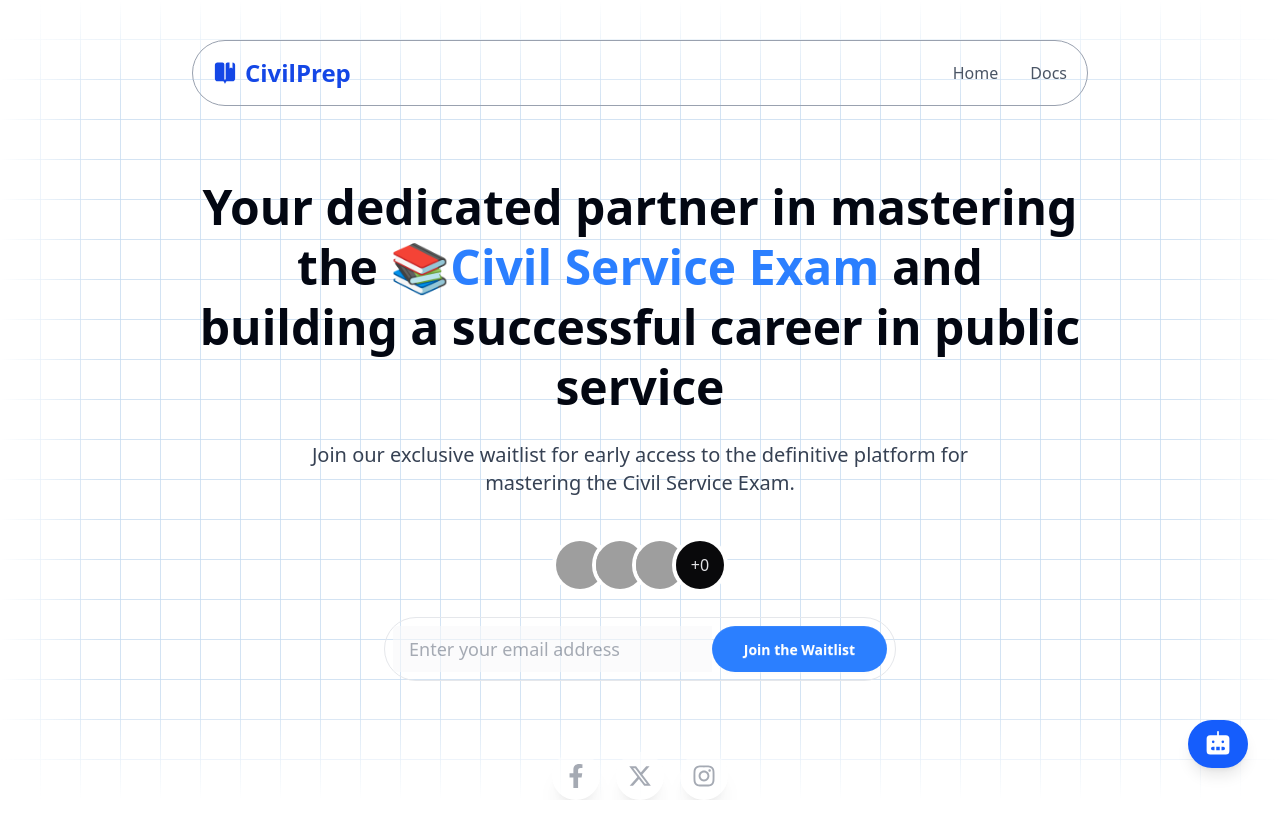
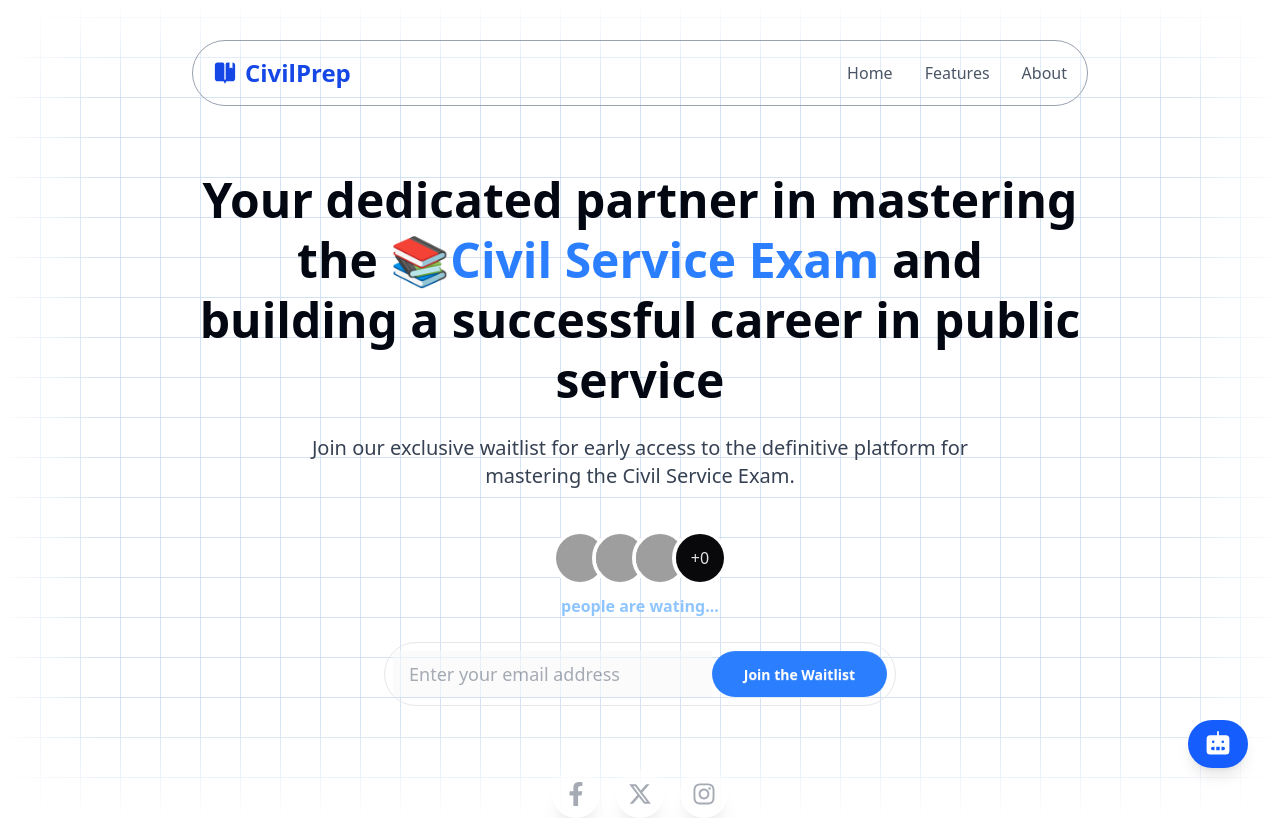
Before and after one commit to urkiddennn/wait, a React (Vite) app: page / in a window 1280 px wide. Built offline with nearby package versions, Linux system fonts and the light colour scheme; no server answers; grey boxes are pictures that could not be loaded.

Commit message:
Update: Update simple UI

```diff
--- a/src/App.jsx
+++ b/src/App.jsx
@@ -59,21 +59,27 @@ const App = () => {
       {/* Navigation Bar */}
       <header className="relative z-10 sm:w-full md:max-w-4xl w-80 mx-auto px-5 py-4 mt-10 flex justify-between items-center border border-gray-400 rounded-full">
         <div className="flex items-center space-x-2">
-          <IoIosBookmarks className="size-6 fill-blue-700" />
+          <IoIosBookmarks className="size-6 fill-blue-700 transition-transform duration-200 hover:scale-110" />
           <span className="text-2xl font-bold text-blue-700">CivilPrep</span>
         </div>
         <nav className="space-x-8">
           <a
             href="#"
-            className="text-gray-600 hover:text-blue-700 transition-colors duration-200"
+            className="text-gray-600 hover:text-blue-700 active:text-blue-900 focus:outline-none focus:ring-2 focus:ring-blue-500 focus:ring-offset-2 transition-colors duration-200"
           >
             Home
           </a>
           <a
             href="#"
-            className="text-gray-600 hover:text-blue-700 transition-colors duration-200"
+            className="text-gray-600 hover:text-blue-700 active:text-blue-900 focus:outline-none focus:ring-2 focus:ring-blue-500 focus:ring-offset-2 transition-colors duration-200"
           >
-            Docs
+            Features
+          </a>
+          <a
+            href="#"
+            className="text-gray-600 hover:text-blue-700 active:text-blue-900 focus:outline-none focus:ring-2 focus:ring-blue-500 focus:ring-offset-2 transition-colors duration-200"
+          >
+            About
           </a>
         </nav>
       </header>
@@ -91,7 +97,7 @@ const App = () => {
           platform for mastering the Civil Service Exam.
         </p>
 
-        <div>
+        <div className="flex flex-col justify-center items-center gap-2">
           <div className="avatar-group -space-x-4">
             <div className="avatar border-white">
               <div className="w-12">
@@ -113,6 +119,9 @@ const App = () => {
                 <span>+{totalJoined}</span>
               </div>
             </div>
+          </div>
+          <div className="text-blue-300 font-semibold text-md">
+            people are wating...
           </div>
         </div>
         <br />
```
